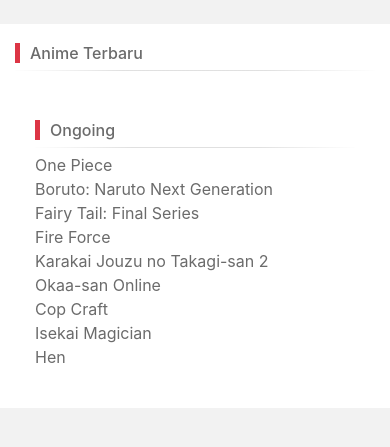
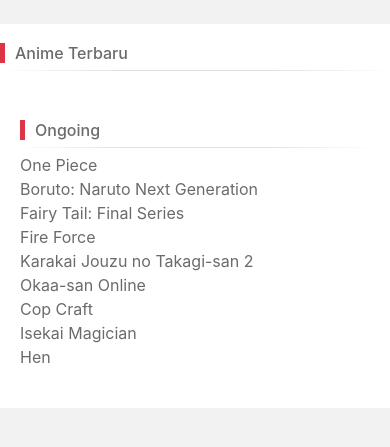
Before and after one commit to tsitsu/tsitsu.github.io, a PHP site: page / in a window 390 px wide. Shown: the part 56-503 px from the top of the page. Run offline with PHP 8.4, Linux system fonts and the light colour scheme; data that the repository does not hold is empty.

Commit message:
Update style.css

```diff
--- a/style.css
+++ b/style.css
@@ -256,3 +256,10 @@ a:hover {
     width: 50%;
 }
 }
+
+@media screen and (max-width: 800px) {
+.container {
+padding-right: 0px;
+ padding-left: 0px;
+}
+}
```
